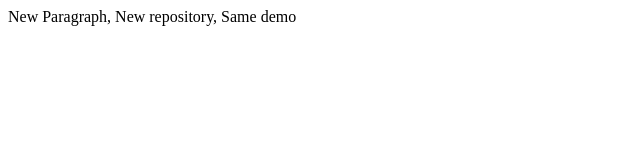
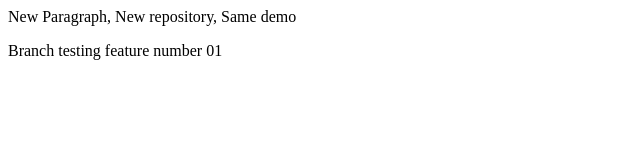
Before and after one commit to Arghya-Tech99/LocalRepo_Playground2, a plain HTML site: page index.html in a window 1280 px wide. Shown: the whole page, without its empty margins (0-640 px from the left). Drawn offline with Linux system fonts and the light colour scheme.

Commit message:
Adding new feature in feature01 branch

```diff
--- a/index.html
+++ b/index.html
@@ -1 +1,2 @@
 <p> New Paragraph, New repository, Same demo</p>
+<p> Branch testing feature number 01 </p>
```
